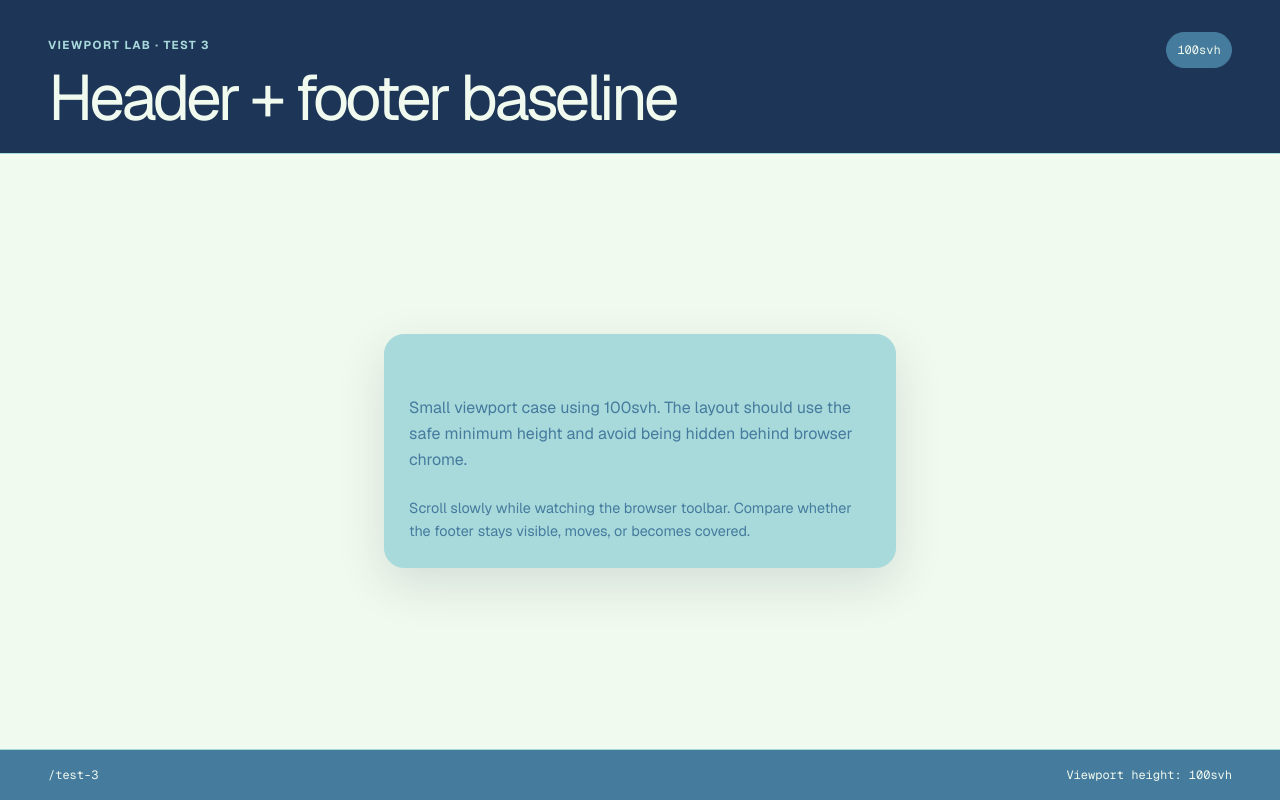
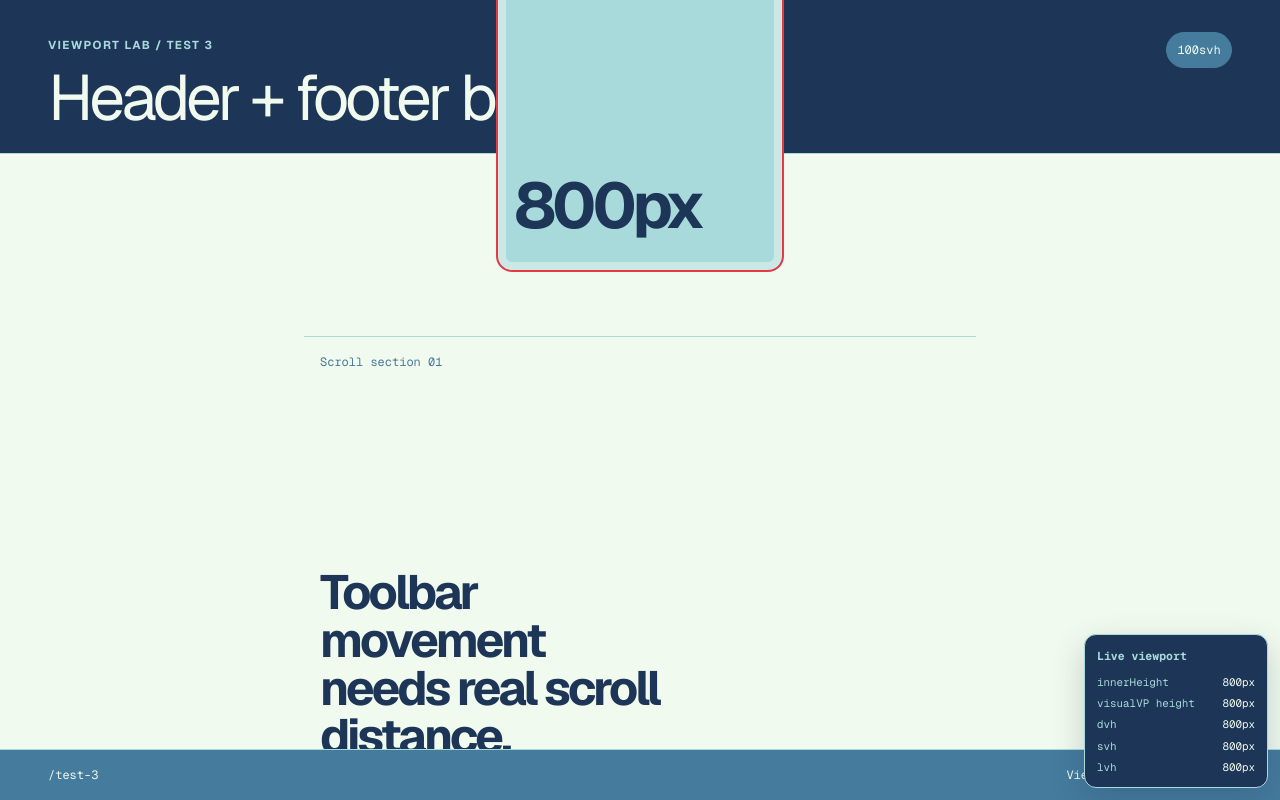
Before and after one commit to serdarahmanov/layout-test, a Next.js app: page /test-3 in a window 1280 px wide. Built offline with nearby package versions, Linux system fonts and the light colour scheme.

Commit message:
Add viewport comparison test suite

```diff
--- /dev/null
+++ b/app/test-4/page.tsx
@@ -0,0 +1,17 @@
+import type { Metadata } from "next";
+import ViewportTestShell from "../viewport-test-shell";
+
+export const metadata: Metadata = {
+  title: "Layout Test | 4",
+};
+
+export default function TestFourPage() {
+  return (
+    <ViewportTestShell
+      testNumber={4}
+      viewportUnit="dvh"
+      comparison
+      description="Direct comparison of 100dvh and 100svh. Both boxes share this page and the same scroll gesture, so their height behavior can be watched side by side."
+    />
+  );
+}
--- /dev/null
+++ b/app/viewport-height-indicator.module.css
@@ -0,0 +1,29 @@
+.indicator {
+  flex: 0 0 auto;
+  display: flex;
+  flex-direction: column;
+  justify-content: space-between;
+  width: min(100%, 18rem);
+  min-height: 12rem;
+  margin: 2rem auto;
+  padding: 1rem;
+  border: 2px solid #e63946;
+  border-radius: 1rem;
+  background: #a8dadc;
+  color: #1d3557;
+  box-shadow: inset 0 0 0 0.5rem rgb(241 250 238 / 0.45);
+}
+
+.dvh { height: 100dvh; }
+.svh { height: 100svh; }
+
+.indicator span {
+  color: #457b9d;
+  font-family: var(--font-geist-mono), monospace;
+  font-size: 0.75rem;
+}
+
+.indicator strong {
+  font-size: clamp(2rem, 10vw, 4rem);
+  letter-spacing: -0.07em;
+}
--- /dev/null
+++ b/app/viewport-height-indicator.tsx
@@ -0,0 +1,32 @@
+"use client";
+
+import { useEffect, useRef, useState } from "react";
+import styles from "./viewport-height-indicator.module.css";
+
+type IndicatorUnit = "dvh" | "svh";
+
+export default function ViewportHeightIndicator({ viewportUnit }: { viewportUnit: IndicatorUnit }) {
+  const indicatorRef = useRef<HTMLDivElement>(null);
+  const [height, setHeight] = useState<number | null>(null);
+
+  useEffect(() => {
+    const update = () => setHeight(indicatorRef.current?.getBoundingClientRect().height ?? null);
+    update();
+    window.addEventListener("resize", update);
+    window.addEventListener("scroll", update, { passive: true });
+    window.visualViewport?.addEventListener("resize", update);
+
+    return () => {
+      window.removeEventListener("resize", update);
+      window.removeEventListener("scroll", update);
+      window.visualViewport?.removeEventListener("resize", update);
+    };
+  }, []);
+
+  return (
+    <div ref={indicatorRef} className={`${styles.indicator} ${styles[viewportUnit]}`}>
+      <span>Live {`100${viewportUnit}`}</span>
+      <strong>{height === null ? "..." : `${Math.round(height)}px`}</strong>
+    </div>
+  );
+}
--- /dev/null
+++ b/app/viewport-hud.module.css
@@ -0,0 +1,48 @@
+.hud {
+  position: fixed;
+  right: 0.75rem;
+  bottom: 0.75rem;
+  z-index: 10;
+  width: 11.5rem;
+  padding: 0.75rem;
+  border: 1px solid #a8dadc;
+  border-radius: 0.75rem;
+  background: #1d3557;
+  color: #f1faee;
+  box-shadow: 0 0.75rem 2rem rgb(29 53 87 / 0.22);
+  font-family: var(--font-geist-mono), monospace;
+  font-size: 0.68rem;
+}
+
+.hud strong {
+  color: #a8dadc;
+  font-size: 0.72rem;
+}
+
+.hud dl {
+  display: grid;
+  gap: 0.3rem;
+  margin: 0.65rem 0 0;
+}
+
+.hud dl div {
+  display: flex;
+  justify-content: space-between;
+  gap: 0.5rem;
+}
+
+.hud dt { color: #a8dadc; }
+.hud dd { margin: 0; color: #f1faee; }
+
+.measureDvh,
+.measureSvh,
+.measureLvh {
+  position: absolute;
+  left: -9999px;
+  width: 1px;
+  visibility: hidden;
+}
+
+.measureDvh { height: 100dvh; }
+.measureSvh { height: 100svh; }
+.measureLvh { height: 100lvh; }
--- /dev/null
+++ b/app/viewport-hud.tsx
@@ -0,0 +1,72 @@
+"use client";
+
+import { useEffect, useRef, useState } from "react";
+import styles from "./viewport-hud.module.css";
+
+type ViewportReadings = {
+  innerHeight: number | null;
+  visualHeight: number | null;
+  dvh: number | null;
+  svh: number | null;
+  lvh: number | null;
+};
+
+const initialReadings: ViewportReadings = {
+  innerHeight: null,
+  visualHeight: null,
+  dvh: null,
+  svh: null,
+  lvh: null,
+};
+
+function format(value: number | null) {
+  return value === null ? "..." : `${Math.round(value)}px`;
+}
+
+export default function ViewportHud() {
+  const [readings, setReadings] = useState(initialReadings);
+  const dvhRef = useRef<HTMLSpanElement>(null);
+  const svhRef = useRef<HTMLSpanElement>(null);
+  const lvhRef = useRef<HTMLSpanElement>(null);
+
+  useEffect(() => {
+    const update = () => {
+      setReadings({
+        innerHeight: window.innerHeight,
+        visualHeight: window.visualViewport?.height ?? null,
+        dvh: dvhRef.current?.getBoundingClientRect().height ?? null,
+        svh: svhRef.current?.getBoundingClientRect().height ?? null,
+        lvh: lvhRef.current?.getBoundingClientRect().height ?? null,
+      });
+    };
+
+    update();
+    window.addEventListener("resize", update);
+    window.addEventListener("scroll", update, { passive: true });
+    window.visualViewport?.addEventListener("resize", update);
+    window.visualViewport?.addEventListener("scroll", update);
+
+    return () => {
+      window.removeEventListener("resize", update);
+      window.removeEventListener("scroll", update);
+      window.visualViewport?.removeEventListener("resize", update);
+      window.visualViewport?.removeEventListener("scroll", update);
+    };
+  }, []);
+
+  return (
+    <aside className={styles.hud} aria-label="Live viewport measurements">
+      <strong>Live viewport</strong>
+      <dl>
+        <div><dt>innerHeight</dt><dd>{format(readings.innerHeight)}</dd></div>
+        <div><dt>visualVP height</dt><dd>{format(readings.visualHeight)}</dd></div>
+        <div><dt>dvh</dt><dd>{format(readings.dvh)}</dd></div>
+        <div><dt>svh</dt><dd>{format(readings.svh)}</dd></div>
+        <div><dt>lvh</dt><dd>{format(readings.lvh)}</dd></div>
+      </dl>
+      <span ref={dvhRef} className={styles.measureDvh} aria-hidden="true" />
+      <span ref={svhRef} className={styles.measureSvh} aria-hidden="true" />
+      <span ref={lvhRef} className={styles.measureLvh} aria-hidden="true" />
+    </aside>
+  );
+}
--- a/app/viewport-test-shell.module.css
+++ b/app/viewport-test-shell.module.css
@@ -58,8 +58,10 @@
 }
 
 .main {
-  display: grid;
-  place-items: center;
+  min-height: 0;
+  display: flex;
+  flex-direction: column;
+  justify-content: center;
   padding: 2rem 1.25rem;
 }
 
@@ -84,6 +86,52 @@
   font-size: 0.9rem;
 }
 
+.baselineSpacer {
+  height: 8px;
+  flex: none;
+}
+
+.comparison {
+  display: grid;
+  grid-template-columns: repeat(2, minmax(0, 1fr));
+  gap: 0.75rem;
+  width: min(100%, 42rem);
+  margin: 0 auto;
+}
+
+.comparison > * {
+  width: 100%;
+  min-width: 0;
+}
+
+.filler {
+  flex: 0 0 auto;
+  display: flex;
+  min-height: 55vh;
+  flex-direction: column;
+  justify-content: space-between;
+  margin: 2rem auto 0;
+  padding: 1rem;
+  border-top: 1px solid var(--line);
+  width: min(100%, 42rem);
+  color: var(--steel);
+  font-family: var(--font-geist-mono), monospace;
+  font-size: 0.75rem;
+}
+
+.filler strong {
+  max-width: 22rem;
+  color: var(--ink);
+  font-family: var(--font-geist-sans), sans-serif;
+  font-size: clamp(1.5rem, 6vw, 3rem);
+  line-height: 1;
+  letter-spacing: -0.06em;
+}
+
+.fillerAlt {
+  background: var(--frost);
+}
+
 .footer {
   display: flex;
   justify-content: space-between;
--- a/app/viewport-test-shell.tsx
+++ b/app/viewport-test-shell.tsx
@@ -1,3 +1,5 @@
+import ViewportHeightIndicator from "./viewport-height-indicator";
+import ViewportHud from "./viewport-hud";
 import styles from "./viewport-test-shell.module.css";
 
 type ViewportUnit = "vh" | "dvh" | "svh";
@@ -6,21 +8,27 @@ type ViewportTestShellProps = {
   testNumber: number;
   viewportUnit: ViewportUnit;
   description: string;
+  comparison?: boolean;
 };
 
 export default function ViewportTestShell({
   testNumber,
   viewportUnit,
   description,
+  comparison = false,
 }: ViewportTestShellProps) {
+  const hasLiveIndicator = viewportUnit !== "vh";
+
   return (
     <div className={`${styles.page} ${styles[viewportUnit]}`}>
       <header className={styles.header}>
         <div>
-          <span className={styles.eyebrow}>Viewport lab · Test {testNumber}</span>
+          <span className={styles.eyebrow}>Viewport lab / Test {testNumber}</span>
           <h1>Header + footer baseline</h1>
         </div>
-        <span className={styles.unit}>100{viewportUnit}</span>
+        <span className={styles.unit}>
+          {comparison ? "100dvh vs 100svh" : `100${viewportUnit}`}
+        </span>
       </header>
 
       <main className={styles.main}>
@@ -28,16 +36,45 @@ export default function ViewportTestShell({
           <span className={styles.cardLabel}>Current experiment</span>
           <p>{description}</p>
           <p className={styles.instruction}>
-            Scroll slowly while watching the browser toolbar. Compare whether the footer stays
-            visible, moves, or becomes covered.
+            Scroll slowly while watching the browser toolbar and the fixed HUD. Compare whether
+            the footer stays visible, moves, or becomes covered.
           </p>
         </div>
+
+        {hasLiveIndicator ? (
+          <>
+            {comparison ? (
+              <div className={styles.comparison} aria-label="Dynamic and small viewport comparison">
+                <ViewportHeightIndicator viewportUnit="dvh" />
+                <ViewportHeightIndicator viewportUnit="svh" />
+              </div>
+            ) : (
+              <ViewportHeightIndicator viewportUnit={viewportUnit} />
+            )}
+            <section className={styles.filler} aria-label="Scroll section one">
+              <span>Scroll section 01</span>
+              <strong>Toolbar movement needs real scroll distance.</strong>
+            </section>
+            <section className={`${styles.filler} ${styles.fillerAlt}`} aria-label="Scroll section two">
+              <span>Scroll section 02</span>
+              <strong>Watch the indicator height and HUD values.</strong>
+            </section>
+            <section className={styles.filler} aria-label="Scroll section three">
+              <span>Scroll section 03</span>
+              <strong>Scroll back up and compare the toolbar state.</strong>
+            </section>
+          </>
+        ) : (
+          <div className={styles.baselineSpacer} aria-hidden="true" />
+        )}
       </main>
 
       <footer className={styles.footer}>
         <span>/test-{testNumber}</span>
-        <span>Viewport height: 100{viewportUnit}</span>
+        <span>{comparison ? "Viewport height: 100dvh vs 100svh" : `Viewport height: 100${viewportUnit}`}</span>
       </footer>
+
+      <ViewportHud />
     </div>
   );
 }
```
Also changed, not shown: 4 other files (tests, documents, lock files or other folders).
